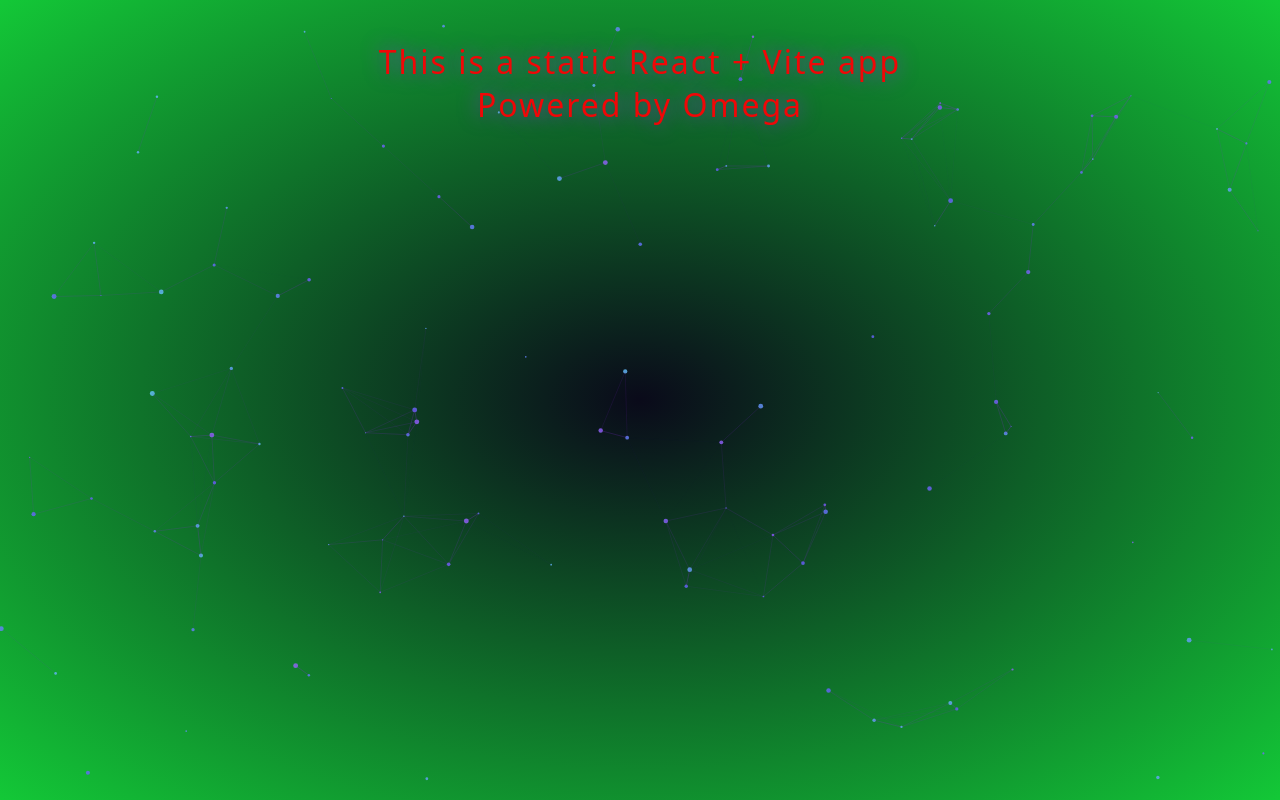
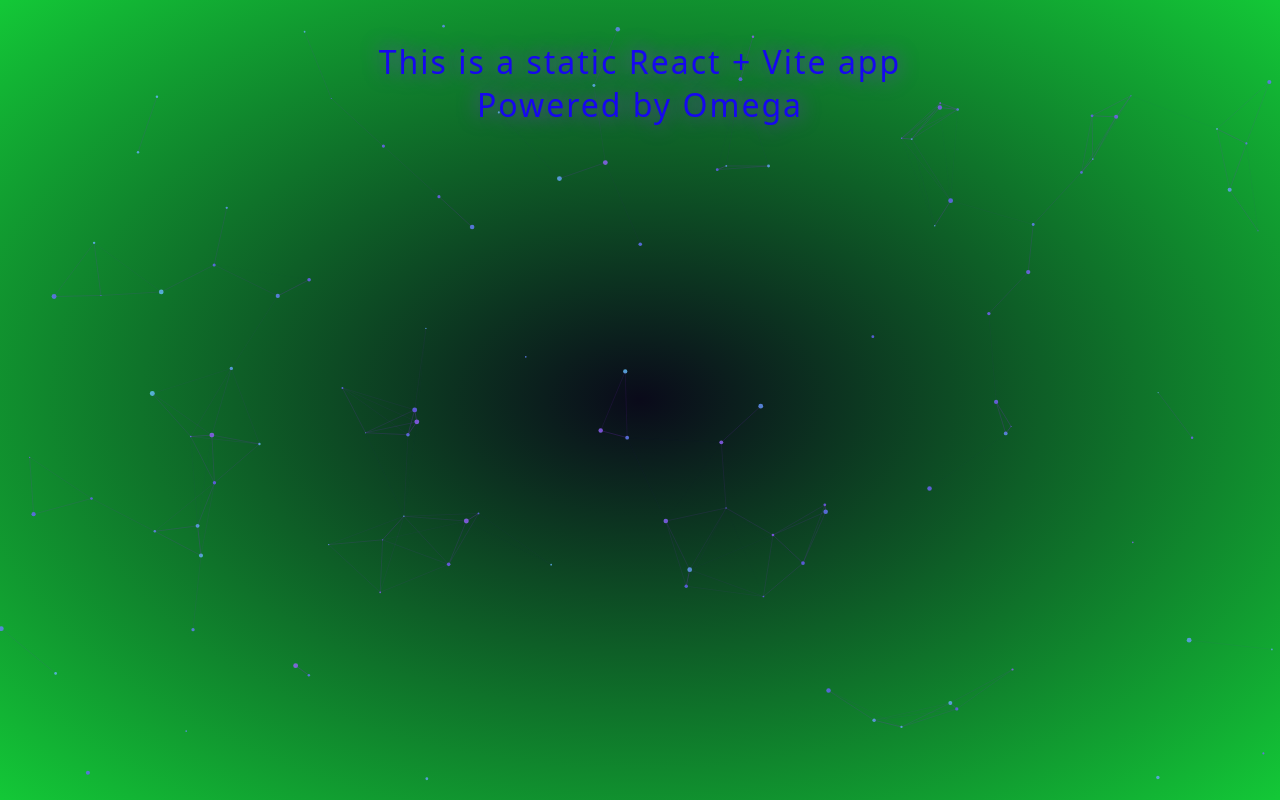
Before and after one commit to likhitasuresh/ParticleSystemReactVite, a React (Vite) app: page / in a window 1280 px wide. Built offline with nearby package versions, Linux system fonts and the light colour scheme.

Commit message:
blue header

```diff
--- a/src/App.css
+++ b/src/App.css
@@ -3,7 +3,7 @@
   top: 40px;
   left: 50%;
   transform: translateX(-50%);
-  color: #f00707;
+  color: #1607f0;
   font-size: 2rem;
   font-weight: 300;
   letter-spacing: 2px;
```
